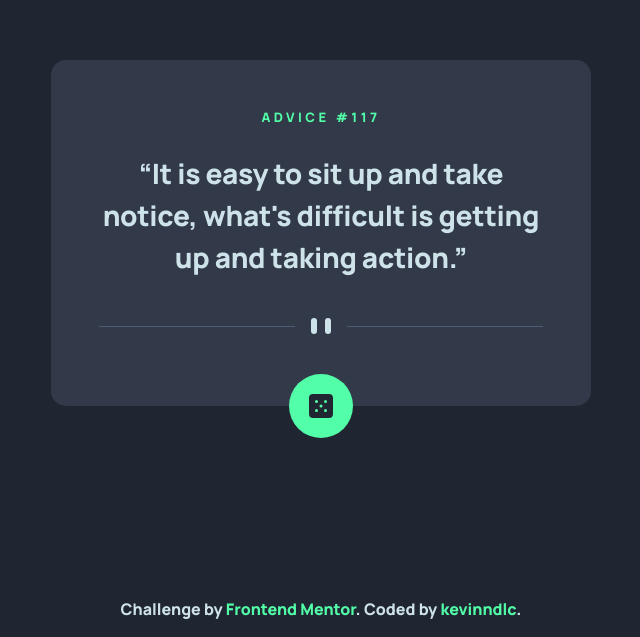
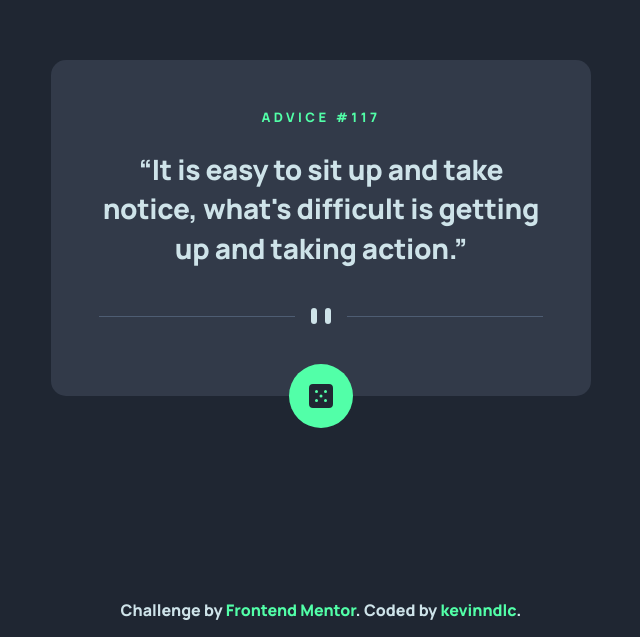
Before and after one commit to kevinndlc/advice-generator-app, a website built with Parcel: page src/index.html in a window 1280 px wide. Shown: the part 163-800 px from the top of the page, without its empty margins (319-959 px from the left). Built offline with nearby package versions, Linux system fonts and the light colour scheme.

Commit message:
Fix: Line Height

```diff
--- a/src/style.scss
+++ b/src/style.scss
@@ -45,7 +45,7 @@ body {
   font-family: $font-stack;
   font-weight: 800;
   color: $light-cyan;
-  line-height: 1.5;
+  line-height: 1.4;
   padding-inline: 16px;
 }
 
```
